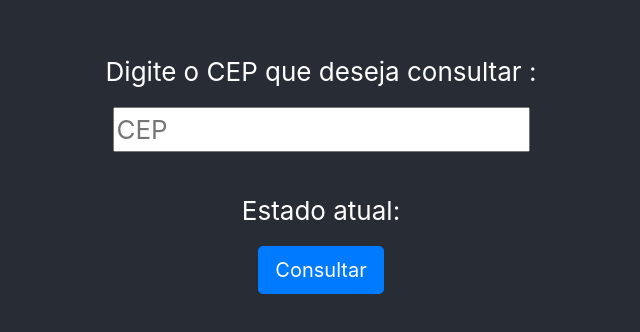
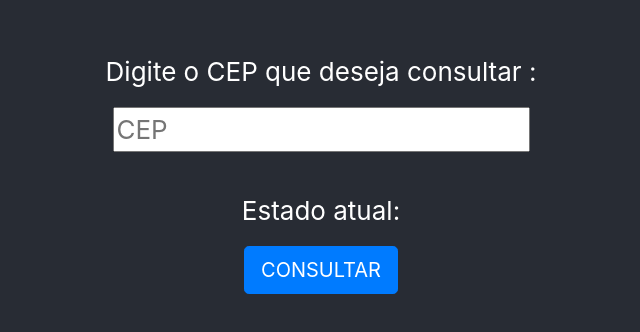
Before and after one commit to Cadu-Soares/consulta-cep, a React (Create React App) app: page / in a window 1280 px wide. Shown: the part 266-598 px from the top of the page, without its empty margins (319-959 px from the left). Built offline with nearby package versions, Linux system fonts and the light colour scheme.

Commit message:
Tratamento do erro na consulta do CEP

```diff
--- a/src/App.js
+++ b/src/App.js
@@ -1,4 +1,4 @@
-import React, { useState } from 'react';
+import React, { useState, useRef } from 'react';
 import './App.css';
 import Pesquisar from './Containers/Pesquisar';
 import Resultados from './Containers/Resultados';
@@ -7,26 +7,33 @@ import Carregando from './Containers/Carregando';
 
 const App = (props) => {
 
-  const [changePage, setChangePage] = useState("PESQUISA");
 
   const [resultado, setResultado] = useState({});
 
+  // -- Tratamento do erro na consulta -- //
   const [errorMessage, setErrorMessage] = useState('');
+
+
+  // -- Lógica de Navegação entre as telas -- //
+  const [changePage, setChangePage] = useState("PESQUISA");
 
   const navigationBtn = (changePage) => {
     console.log(`Navegando para a tela:${changePage}`)
     setChangePage(changePage);
   }
 
+  // -- Tratamento da Tela de Carregamento --- //
+  const ticket = useRef(1);
+
   return (
     <>
     <div className="App">
       <header className="App-header">
           <br />
-          {changePage === "PESQUISA" ? <Pesquisar navigationBtn={ navigationBtn } setResultado={setResultado} /> : null}
+          {changePage === "PESQUISA" ? <Pesquisar navigationBtn={ navigationBtn } setResultado={setResultado} setErrorMessage={setErrorMessage} ticket={ticket} /> : null}
           {changePage === "RESULTADO"? <Resultados result={resultado} navigationBtn={ navigationBtn } /> : null}
           {changePage === "ERRO" ? <Erro errorMessage={errorMessage} navigationBtn={ navigationBtn } /> : null}
-          {changePage === "CARREGANDO" ? <Carregando navigationBtn={ navigationBtn } /> : null}
+          {changePage === "CARREGANDO" ? <Carregando navigationBtn={ navigationBtn } ticket={ticket} /> : null}
       </header>
     </div>
     </>
--- a/src/Containers/Carregando.js
+++ b/src/Containers/Carregando.js
@@ -1,6 +1,13 @@
 import React from 'react';
 
 const Carregando = (props) => {
+
+  // -- Tratamento do botão de cancelamento --- //
+  const handleCancel = () => {
+    props.ticket.current++;
+    props.navigationBtn("PESQUISA")
+  }
+
   return (
 
       <header className="App-header">
@@ -8,7 +15,7 @@ const Carregando = (props) => {
           Carregando Resultados...
         </p>
         <br />
-        <button type="button" className="btn btn-primary btn-lg" onClick={() => props.navigationBtn("PESQUISA")}>CANCELAR</button>
+        <button type="button" className="btn btn-primary btn-lg" onClick={handleCancel}>CANCELAR</button>
       </header>
   );
 }
--- a/src/Containers/Erro.js
+++ b/src/Containers/Erro.js
@@ -1,7 +1,10 @@
 import React from 'react';
+import Pesquisar from './Pesquisar';
 
 
 export const Erro = (props) => {
+  const navigationBtn = props.navigationBtn;
+
   return (
     <header className="App-header">
       <p>
@@ -10,7 +13,7 @@ export const Erro = (props) => {
       <br />
       <p>{props.errorMessage}</p>
       <b />
-      <button type="button" className="btn btn-primary btn-lg" onClick={() => props.navigationBtn("PESQUISA")}>CANCELAR</button>
+      <button type="button" className="btn btn-primary btn-lg" onClick={() => navigationBtn("PESQUISA")}>CONSULTAR</button>
     </header>
   );
 }
--- a/src/Containers/Pesquisar.js
+++ b/src/Containers/Pesquisar.js
@@ -28,18 +28,21 @@ const Pesquisar = (props) => {
     props.navigationBtn("RESULTADO")
   }
 
+  // -- Tratamento do sucesso na busca --- //
+  const handleSearch = () => {
+    props.ticket.current++;
+    const currentTicket = props.ticket.current
+    cep(searchCep)
+    .then(result => currentTicket === props.ticket.current && handleSuccess(result))
+    .catch(err => currentTicket === props.ticket.current && handleError(err))
+  }
+
+// -- Tratamento do erro na busca --- //
   const handleError = (err) => {
     const errorMessage = err.message;
-    setErrorMessage(errorMessage);
-    props.navigationBtn("ERRO")
+    props.setErrorMessage(errorMessage);
+    props.navigationBtn("ERRO");
   }
-
-  const handleSearch = () => {
-    cep(searchCep)
-    .then(handleSuccess)
-    .catch(handleError)
-  }
-
 
   return (
     <>
@@ -50,7 +53,7 @@ const Pesquisar = (props) => {
         <input type='number' placeholder='CEP' value={searchCep}  onChange={handleChange} />
         <br />
         <p>Estado atual: {searchCep}</p>
-        <button type="button" className="btn btn-primary btn-lg" onClick={() => handleSearch() }>Consultar</button>
+        <button type="button" className="btn btn-primary btn-lg" onClick={() => handleSearch()} >CONSULTAR</button>
       </header>
     </>
   );
--- a/src/Containers/Resultados.js
+++ b/src/Containers/Resultados.js
@@ -16,7 +16,7 @@ const Resultados = (props) => {
       <br />
       {elements}
       <br />
-      <button type="button" className="btn btn-primary btn-lg" onClick={() => props.navigationBtn("PESQUISA")}>NOVA CONSULTA</button>
+      <button type="button" className="btn btn-primary btn-lg" onClick={() => props.navigationBtn("PESQUISA")}>CONSULTAR</button>
     </header>
   );
 }
```
